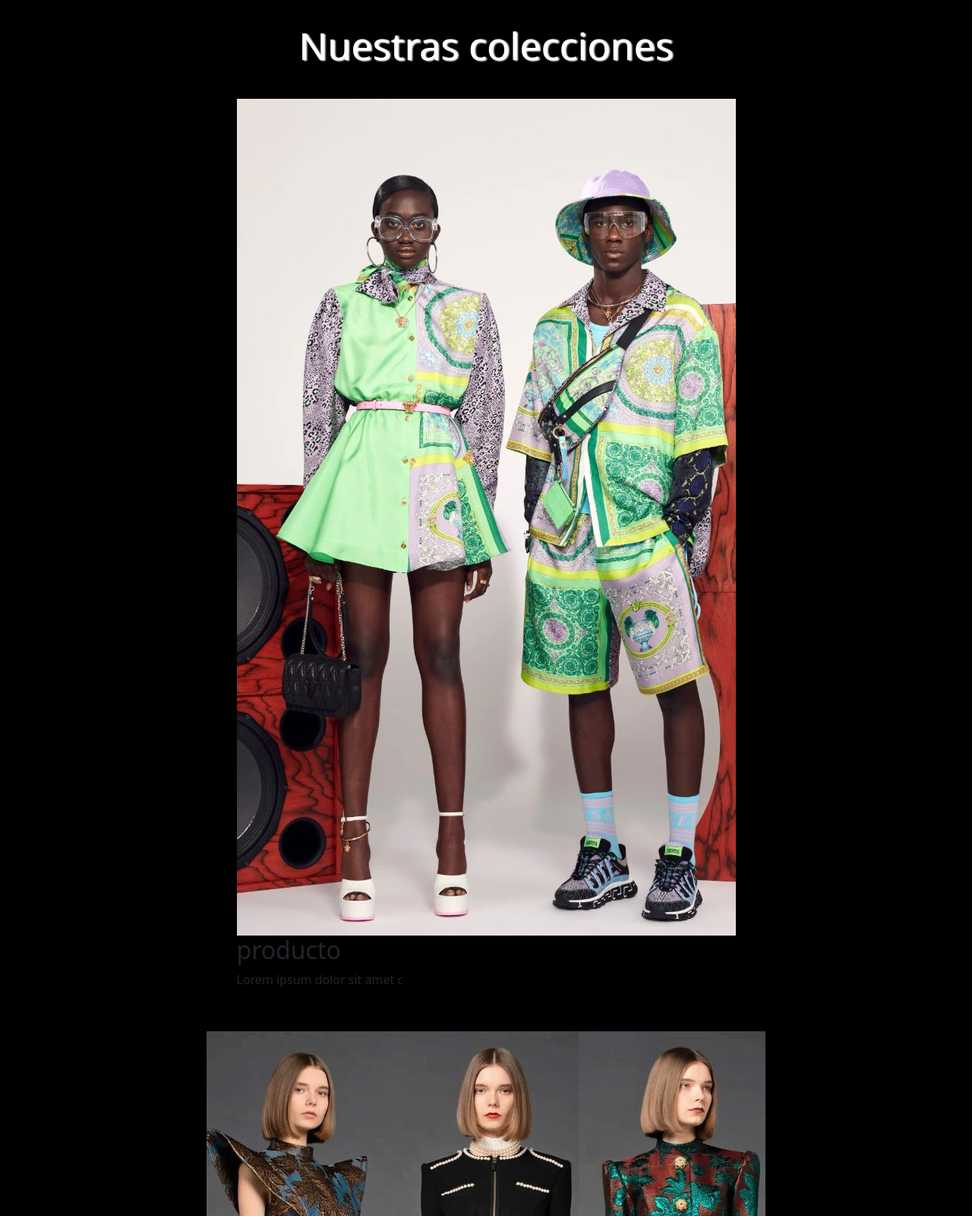
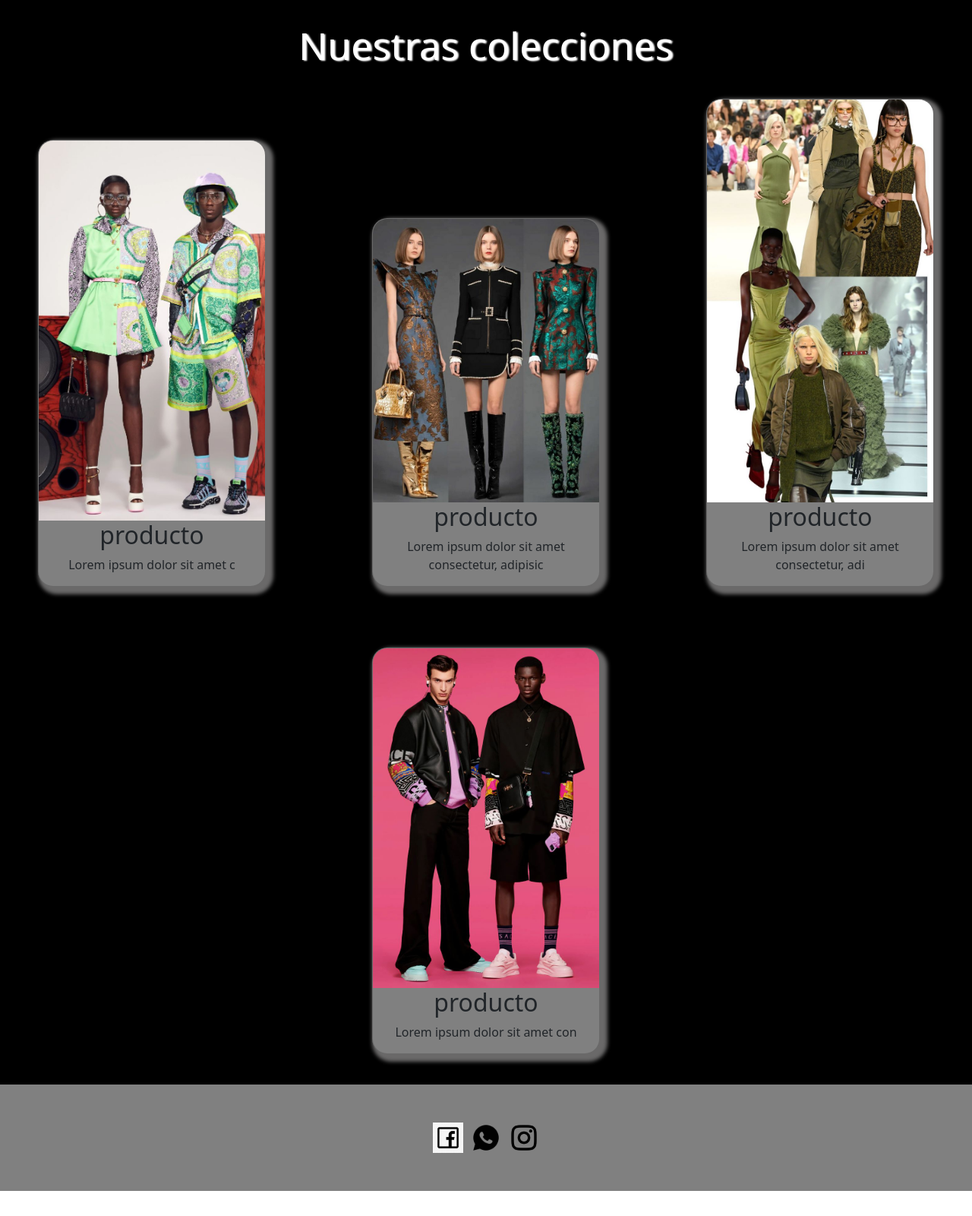
Before and after one commit to simoneitor1/proyecto-tienda, a website: page pages/trabajos.html in a window 1280 px wide. Shown: the part 480-2080 px from the top of the page at 76% size. After the commit the page ends 2047 px from the top, so only its background shows below. Drawn offline with nearby package versions, Linux system fonts and the light colour scheme; a web font is replaced by a local one.

Commit message:
contenido en colecciones

```diff
--- a/pages/trabajos.html
+++ b/pages/trabajos.html
@@ -63,28 +63,28 @@
       <section>
         <h1>Nuestras colecciones</h1>
         <div class="contenedor-flex">
-           <div class="card-coleccion">
+           <div class="card coleccion">
              <img src="./../img/coleccion1.jpeg" alt="producto">
                <div>
                  <h2>producto</h2>
                  <p>Lorem ipsum dolor sit amet c</p>
                </div>
            </div>
-           <div class="card-coleccion">
+           <div class="card coleccion">
              <img src="./../img/coleccion2.jpeg" alt="producto">
               <div>
                 <h2>producto</h2>
                 <p>Lorem ipsum dolor sit amet consectetur, adipisic</p>
               </div>
            </div>
-           <div class="card-coleccion">
+           <div class="card coleccion">
              <img src="./../img/coleccion3.jpeg" alt="producto">
               <div>
                 <h2>producto</h2>
                 <p>Lorem ipsum dolor sit amet consectetur, adi</p>
               </div>
            </div>
-           <div class="card-coleccion">
+           <div class="card coleccion">
              <img src="./../img/coleccion4.jpeg" alt="producto">
               <div>
                 <h2>producto</h2>
--- a/scss/_footer.scss
+++ b/scss/_footer.scss
@@ -1,6 +1,7 @@
 /*estilos-footer*/
     footer{ background-color:grey;
         display: flex;
+
         .redes-grid{
             img{
                 width: 40px;
@@ -9,13 +10,7 @@
             grid-template-columns:repeat(3,1fr);
             align-items: center;
             justify-items: center;
-        }
-        h3{
-            color: beige;
-            margin: 40px;
-            font-size: 30px;
-            text-align: center;
-            text-shadow: 2px 1px 2px white;
-
+            margin-block: 50px;
+            gap: 10px;
         }
     }
--- a/scss/_main-index.scss
+++ b/scss/_main-index.scss
@@ -30,11 +30,11 @@ main{
     }
     .card img{
         object-fit: cover;
-        width: 90%;
+        width: 100%;
+        height: 100%;
     }
 
-    .card-coleccion img{
-        width: 100%;
+    .coleccion{
         height: calc(100% - 100px);
     }
 
```
Also changed, not shown: css/main.css, 1 other file.
